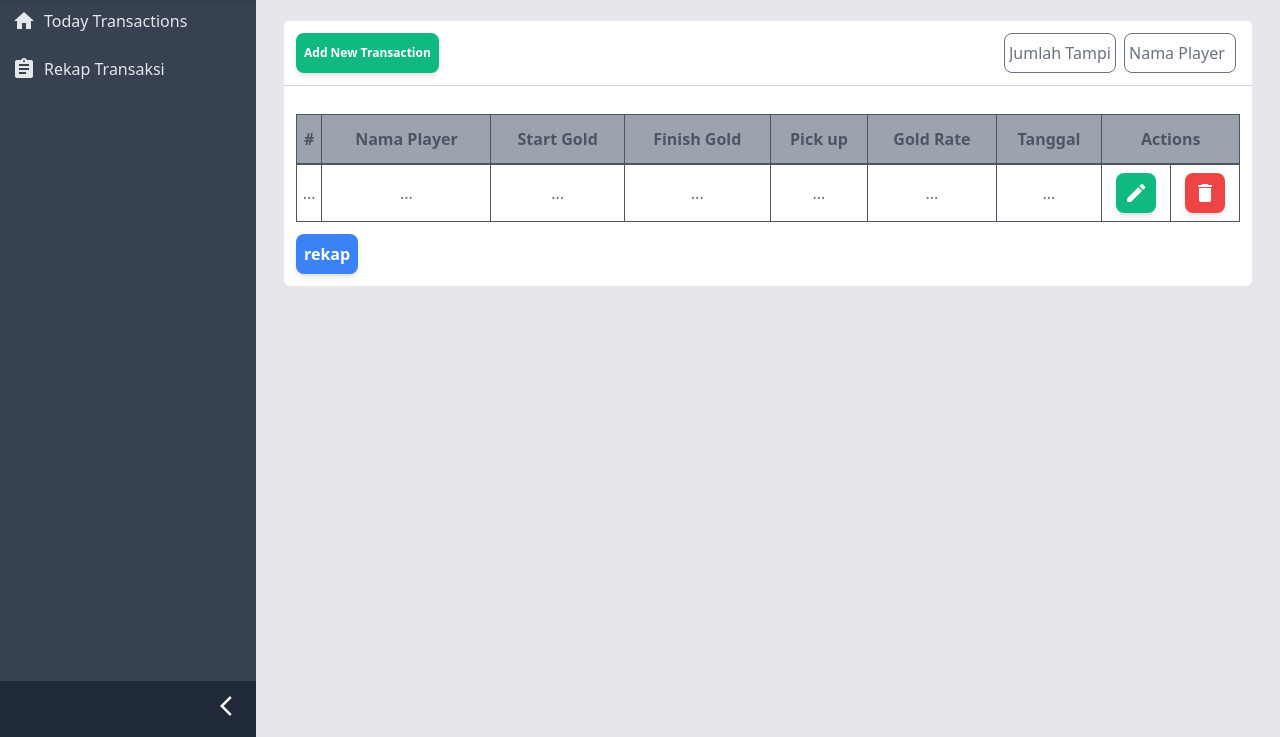
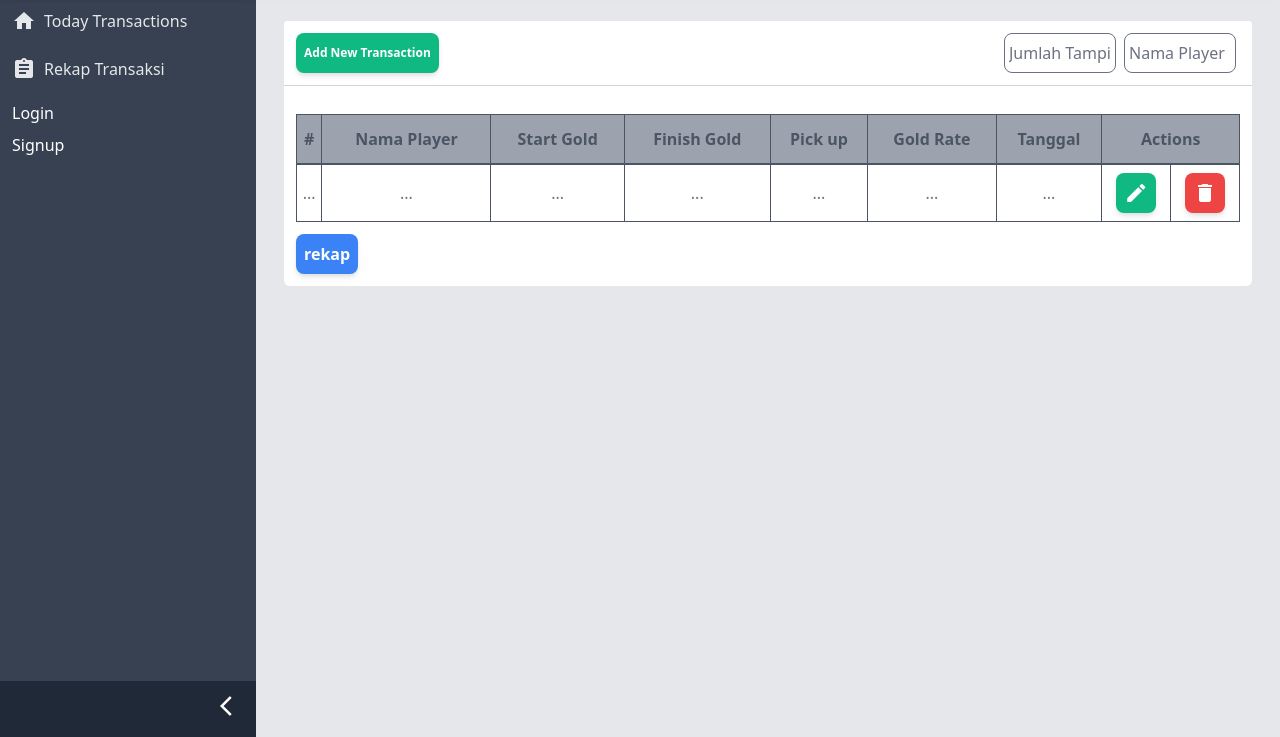
Before and after one commit to HonfeiZenge/gc-transmanage-frontend, a website built with Vite: page index.html in a window 1280 px wide. Shown: the part 63-800 px from the top of the page. Built offline with nearby package versions, Linux system fonts and the light colour scheme; no server answers.

Commit message:
add login & signup links to sidebar (prototype)

```diff
--- a/index.html
+++ b/index.html
@@ -63,6 +63,8 @@
             </h1>
           </div>
         </a>
+        <a href="login.html" class="flex text-white ml-3 my-2">Login</a>
+        <a href="signup.html" class="flex text-white ml-3 my-2">Signup</a>
       </main>
       <footer class="bg-gray-800 flex justify-end">
         <div class="text-white text-2xl p-3">
```
